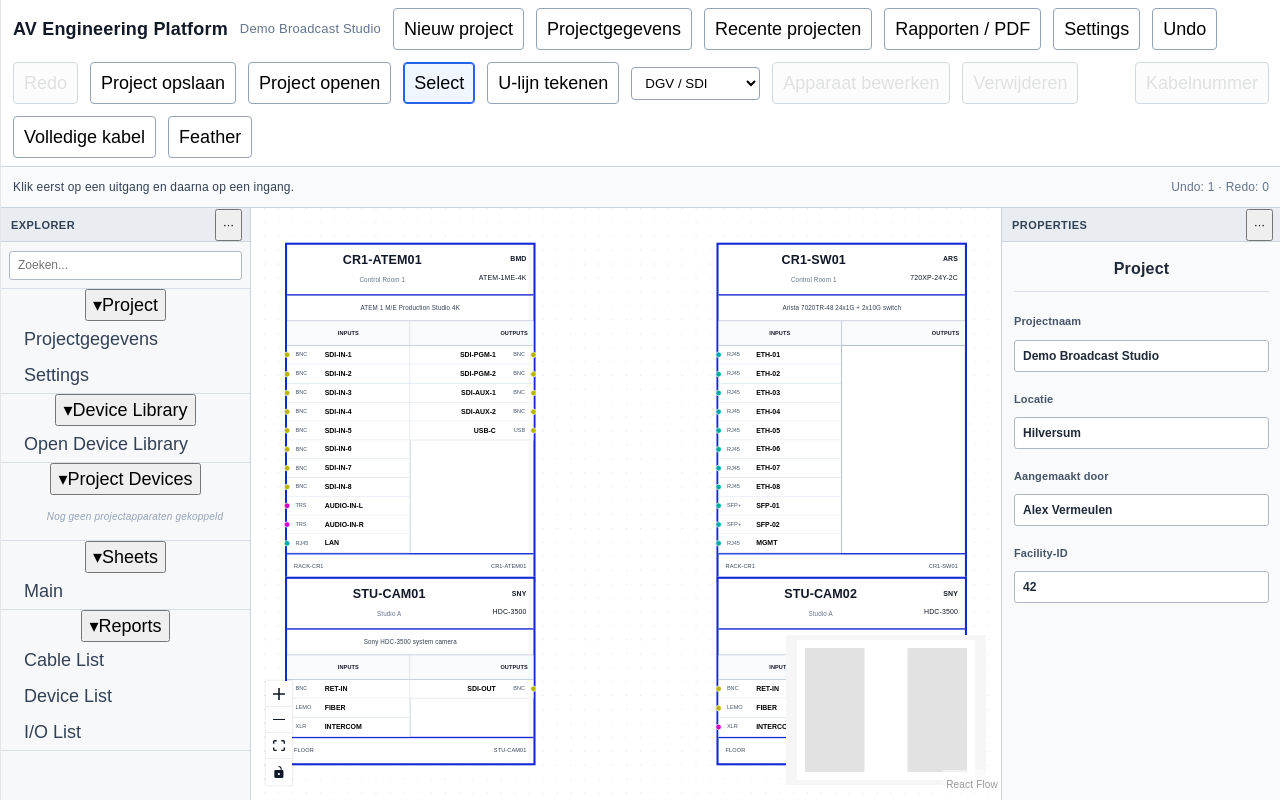
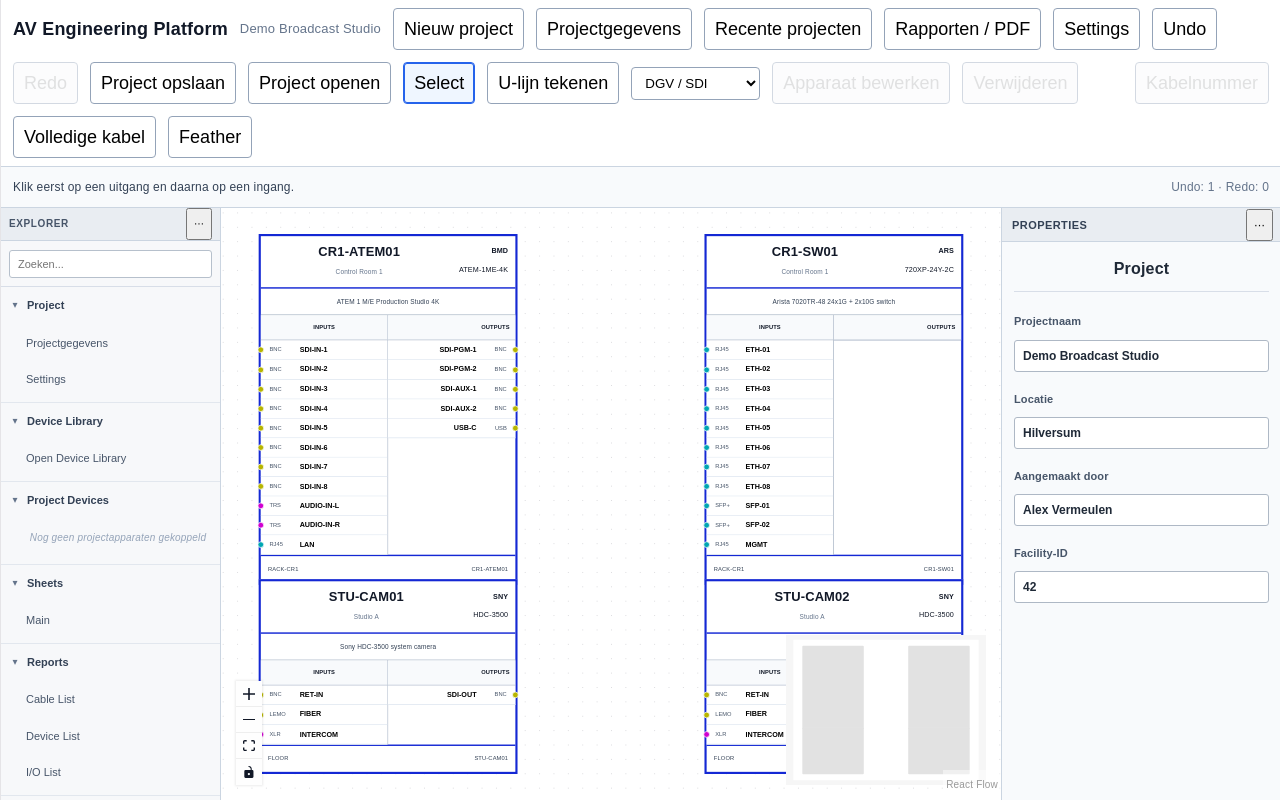
Before and after one commit to alexevermeulen/AVEngineering, a React (Vite) app: page / in a window 1280 px wide. Built offline with nearby package versions, Linux system fonts and the light colour scheme.

Commit message:
Modernize and group toolbar

```diff
--- a/src/App.css
+++ b/src/App.css
@@ -1678,3 +1678,214 @@ button {
   width: 100%;
   height: 100%;
 }
+.explorer-item {
+    display: flex;
+    align-items: center;
+    gap: 8px;
+
+    width: 100%;
+
+    padding: 6px 10px;
+
+    border: none;
+    background: transparent;
+
+    text-align: left;
+
+    cursor: pointer;
+}
+
+.explorer-item:hover {
+    background: #e7edf6;
+}
+
+.explorer-item-selected {
+    background: #d8e6fb;
+}
+
+.explorer-section-header {
+    font-weight: 600;
+}
+/* Explorer 2.0 */
+
+.editor-workspace > .explorer-panel {
+  width: 220px;
+  min-width: 220px;
+  flex: 0 0 220px;
+  border-right: 1px solid #cbd5e1;
+  background: #f7f8fa;
+}
+
+.explorer-panel .panel-header {
+  min-height: 32px;
+  padding: 0 8px;
+  border-bottom: 1px solid #cbd5e1;
+  background: #e9edf2;
+  color: #475569;
+  font-size: 10px;
+  letter-spacing: 0.06em;
+  text-transform: uppercase;
+}
+
+.explorer-panel .explorer-search {
+  padding: 8px;
+  border-bottom: 1px solid #d8dee8;
+}
+
+.explorer-panel .explorer-search input {
+  width: 100%;
+  height: 28px;
+  box-sizing: border-box;
+  padding: 5px 8px;
+  border: 1px solid #b6c0cc;
+  border-radius: 3px;
+  background: #fff;
+  color: #1f2937;
+  font-size: 11px;
+}
+
+.explorer-panel .explorer-section {
+  border-bottom: 1px solid #e2e7ee;
+}
+
+.explorer-panel .explorer-section-header {
+  display: flex;
+  width: 100%;
+  min-height: 30px;
+  align-items: center;
+  gap: 6px;
+  padding: 5px 8px;
+  border: 0;
+  border-radius: 0;
+  background: transparent;
+  color: #334155;
+  text-align: left;
+  cursor: pointer;
+  font-size: 11px;
+  font-weight: 600;
+}
+
+.explorer-panel .explorer-section-header:hover {
+  background: #e8edf4;
+}
+
+.explorer-panel .explorer-chevron {
+  width: 12px;
+  color: #64748b;
+  font-size: 10px;
+  text-align: center;
+}
+
+.explorer-panel .explorer-section-content {
+  padding: 1px 0 5px;
+}
+
+.explorer-panel .explorer-item {
+  display: flex;
+  width: 100%;
+  min-height: 28px;
+  align-items: center;
+  gap: 7px;
+  box-sizing: border-box;
+  padding: 5px 8px 5px 25px;
+  border: 0;
+  border-radius: 0;
+  background: transparent;
+  color: #475569;
+  text-align: left;
+  cursor: pointer;
+  font-size: 11px;
+  font-weight: 400;
+}
+
+.explorer-panel .explorer-item:hover {
+  background: #dfe8f5;
+  color: #1f2937;
+}
+
+.explorer-panel .explorer-item:focus-visible {
+  outline: 1px solid #2563eb;
+  outline-offset: -1px;
+}
+
+.explorer-panel .explorer-item-selected {
+  background: #d7e5f8;
+  color: #1e3a5f;
+}
+
+.explorer-panel .explorer-empty {
+  display: block;
+  padding: 6px 10px 8px 25px;
+  color: #94a3b8;
+  font-size: 10px;
+  font-style: italic;
+}
+.toolbar-modern {
+  display: flex;
+  min-height: 42px;
+  align-items: center;
+  gap: 8px;
+  padding: 5px 8px;
+  border-bottom: 1px solid #cbd5e1;
+  background: #f4f6f8;
+  overflow-x: auto;
+  white-space: nowrap;
+}
+
+.toolbar-brand {
+  display: flex;
+  min-width: 185px;
+  flex-direction: column;
+  gap: 1px;
+  margin-right: 4px;
+}
+
+.toolbar-brand strong {
+  font-size: 13px;
+}
+
+.toolbar-brand span {
+  color: #64748b;
+  font-size: 10px;
+}
+
+.toolbar-group {
+  display: flex;
+  align-items: center;
+  gap: 4px;
+}
+
+.toolbar-separator {
+  width: 1px;
+  height: 25px;
+  flex: 0 0 1px;
+  margin: 0 2px;
+  background: #cbd5e1;
+}
+
+.toolbar-modern button,
+.toolbar-modern select {
+  min-height: 30px;
+  padding: 4px 9px;
+  border: 1px solid #b6c0cc;
+  border-radius: 3px;
+  background: #fff;
+  color: #1f2937;
+  font: inherit;
+  font-size: 11px;
+}
+
+.toolbar-modern button:hover:not(:disabled) {
+  background: #e7edf6;
+}
+
+.toolbar-modern button:disabled {
+  color: #a0a8b3;
+  background: #f1f3f5;
+}
+
+.toolbar-modern .active-tool {
+  border-color: #2563eb;
+  background: #dbeafe;
+  color: #1d4ed8;
+}
```
Also changed, not shown: src/layout/Toolbar.tsx (+75 -61 lines).
